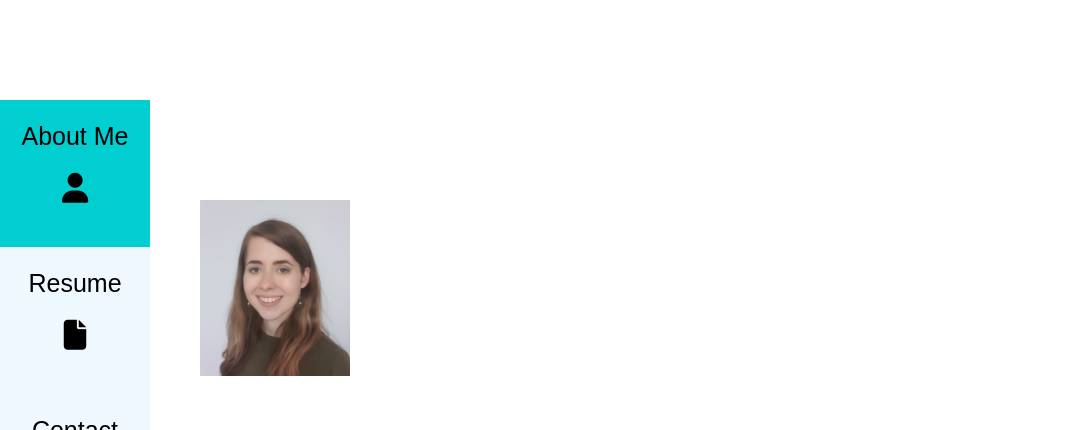
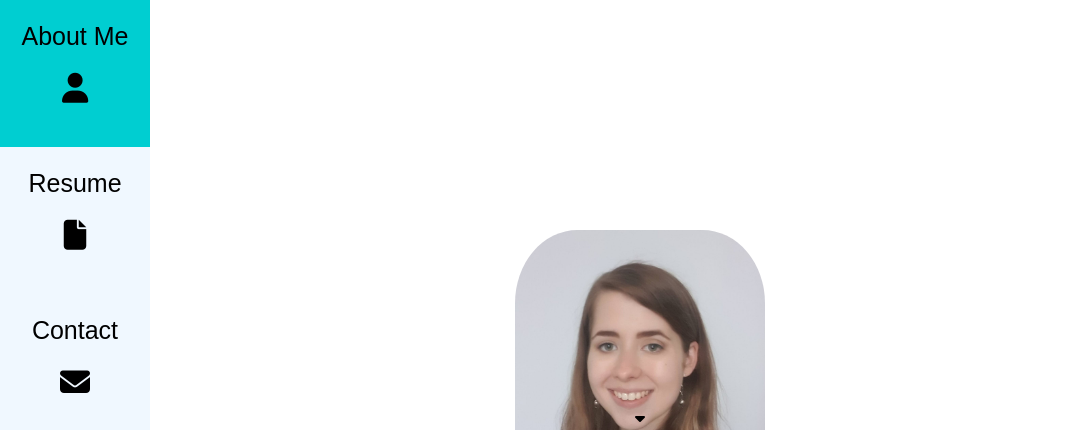
Before and after one commit to sabedaj/sabedaj.github.io, a plain HTML site: page index.html in a window 1280 px wide. Shown: the top 430 px of the page, without its empty margins (0-1085 px from the left). Drawn offline with Linux system fonts and the light colour scheme.

Commit message:
picture moving

```diff
--- a/index.html
+++ b/index.html
@@ -7,8 +7,9 @@
 </head>
 <body>
 
-<img src="headshot.jpg" alt="Picture of Sabrina">
+
 <div class="header">
+  <img src="headshot.jpg" alt="Picture of Sabrina">
   <h1>Sabrina Meikle</h1>
   <p>PhD Candidate | Teaching Assistant</p>
 </div>
--- a/style.css
+++ b/style.css
@@ -24,16 +24,17 @@ body, html {
 img {
   /*background-color: #aaa;*/
   /*background-color: #aaa;*/
-  width: 150px;
+  width: 250px;
   height:auto;
-  position: center;
+  border-radius: 25%;
+  position: centre;
   object-fit: contain;
 }
 .tab {
   float: left;
   position: absolute;
   left: 0px;
-  top: 100px;
+  top: 0px;
   border: none;
   background-color: #ffff;
   width: 150px;
```
